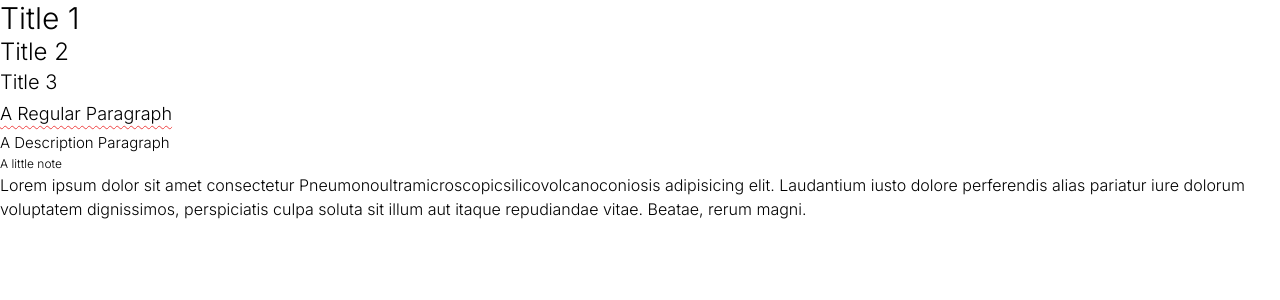
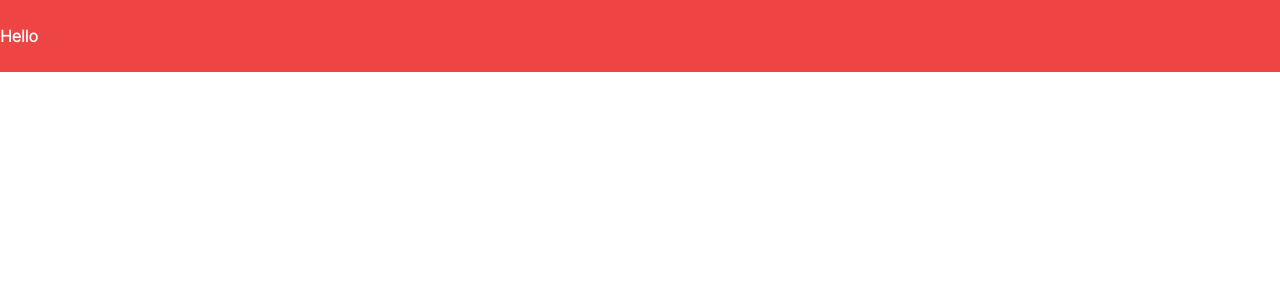
Before and after one commit to PuneetSivananda/ytube-projects, a Next.js app: page / in a window 1280 px wide. Shown: the top 300 px of the page. Built offline with nearby package versions, Linux system fonts and the light colour scheme.

Commit message:
chore: padding

```diff
--- a/app/page.tsx
+++ b/app/page.tsx
@@ -4,19 +4,7 @@ import styles from './page.module.css'
 
 
 export default function Home() {
-  return (
-    <div>
-      <h1 className='text-3xl'>Title 1</h1>
-      <h2 className='text-2xl'>Title 2</h2>
-      <h3 className='text-xl'>Title 3</h3>
-      <p className='text-base underline decoration-red-500 decoration-wavy decoration-1 underline-offset-[5px] leading-loose capitalize'>a regular paragraph</p>
-      <p className='text-sm'>A Description Paragraph</p>
-      <p className='text-xs note'>A little note</p>
-      <div className=''>
-        <p className='break-words'>
-          Lorem ipsum dolor sit amet consectetur Pneumonoultramicroscopicsilicovolcanoconiosis adipisicing elit. Laudantium iusto dolore perferendis alias pariatur iure dolorum voluptatem dignissimos, perspiciatis culpa soluta sit illum aut itaque repudiandae vitae. Beatae, rerum magni.
-        </p>
-      </div>
-    </div>
-  )
+  return <div className='py-4 bg-red-500 text-white font-bold'>
+    Hello
+  </div>
 }
```
